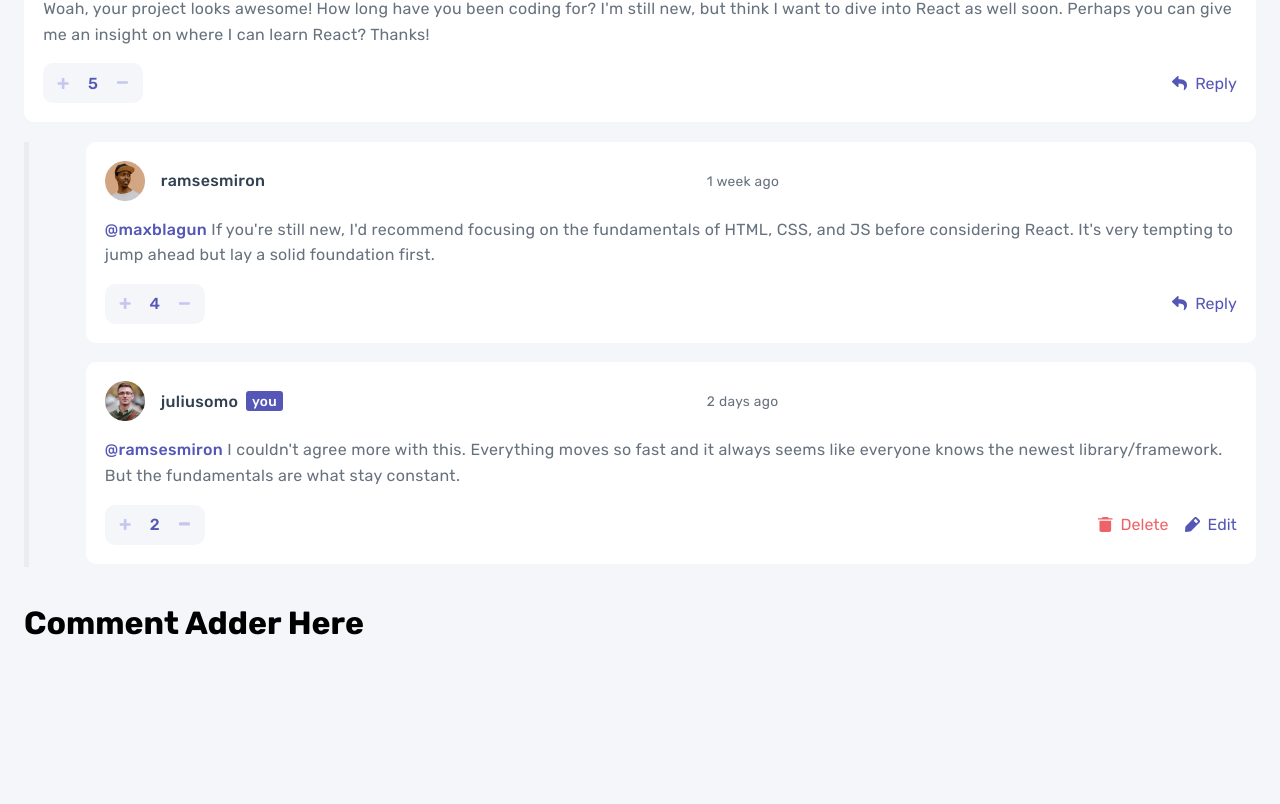
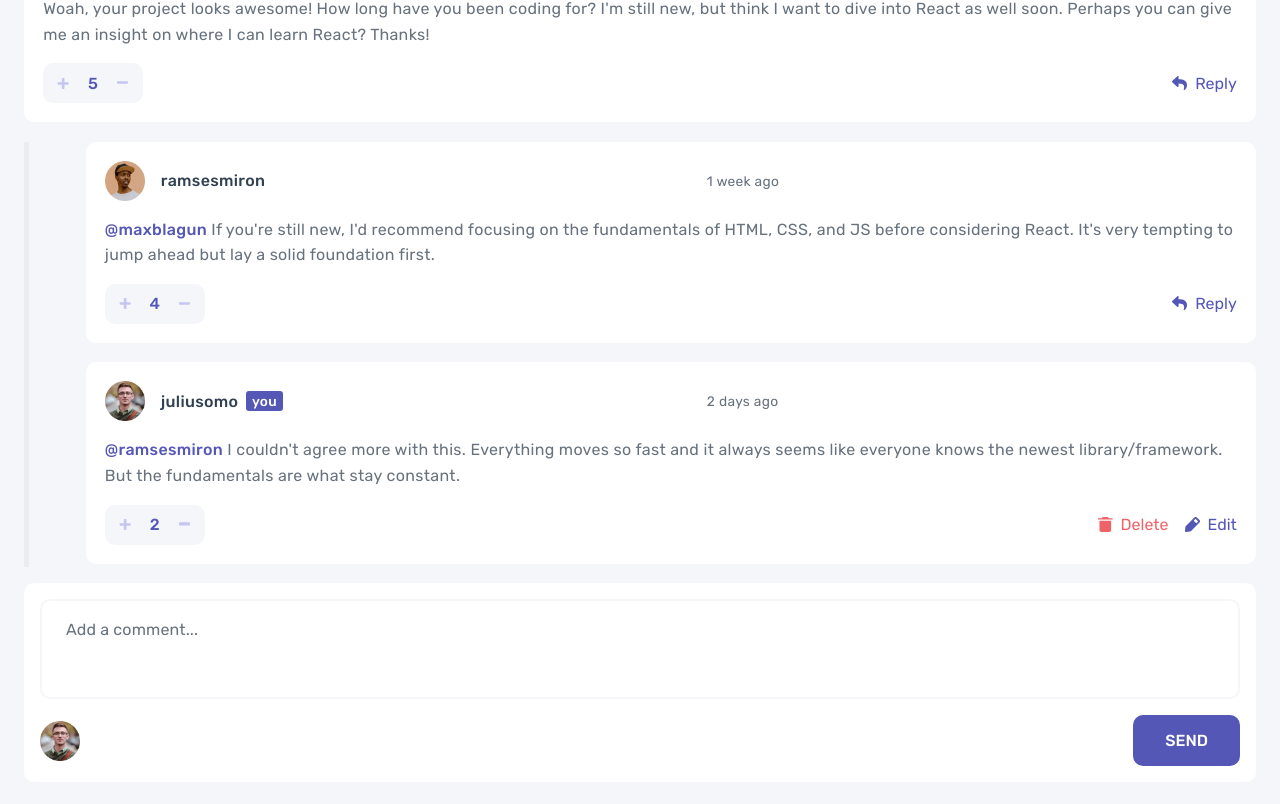
Before and after one commit to adriansseur/interactive-comments-section, a Next.js app: page / in a window 1280 px wide. Shown: the part 340-1144 px from the top of the page. Before the commit the page ends 1022 px from the top, so only its background shows below. Built offline with nearby package versions, Linux system fonts and the light colour scheme.

Commit message:
added comment adder

```diff
--- a/components/App.js
+++ b/components/App.js
@@ -3,11 +3,11 @@ import CommentAdder from "../components/CommentAdder"
 import CommentsViewer from "../components/CommentsViewer"
 
 
-export default function App({ data }) {
+export default function App({ data, setData }) {
     return (
         <div className={styles.appContainer}>
             <CommentsViewer data={data} />
-            <CommentAdder />
+            <CommentAdder data={data} setData={setData} />
         </div>
     )
 }
--- a/components/CommentAdder.js
+++ b/components/CommentAdder.js
@@ -1,5 +1,17 @@
-export default function CommentAdder() {
+import styles from '../styles/CommentAdder.module.css'
+import Image from 'next/image'
+
+export default function CommentAdder({data, setData}) {
     return (
-        <h1>Comment Adder Here</h1>
+        <div className={styles.commentAdderContainer}>
+              <Image
+                    src={data.currentUser.image.png}
+                    height={144}
+                    width={144}
+                    alt={data.currentUser.username}
+            />
+            <textarea className={styles.input} type="text" placeholder='Add a comment...'/>
+            <button className={styles.send}>SEND</button>
+        </div>
     )
 }
--- a/data/data.json
+++ b/data/data.json
@@ -1,7 +1,7 @@
 {
   "currentUser": {
     "image": {
-      "png": "./assets/avatars/image-juliusomo.png",
+      "png": "/assets/avatars/image-juliusomo.png",
       "webp": "./assets/avatars/image-juliusomo.webp"
     },
     "username": "juliusomo"
--- a/pages/index.js
+++ b/pages/index.js
@@ -17,7 +17,7 @@ export default function Home({ data }) {
         <link rel="icon" href="/favicon.ico" />
       </Head>
 
-      <App data={myData} />
+      <App data={myData} setData={setMyData} />
     </div>
   )
 }
--- /dev/null
+++ b/styles/CommentAdder.module.css
@@ -0,0 +1,53 @@
+.commentAdderContainer {
+    padding: 1rem;
+    background: white;
+    border-radius: 10px;
+    display: grid;
+    grid-template-areas:
+                        'input input'
+                        'image send';
+    grid-template-rows: 100px auto;
+    grid-template-columns: auto auto;
+    row-gap: 1rem;
+}
+
+.commentAdderContainer img { grid-area: image; }
+.input { grid-area: input; }
+.send { grid-area: send; }
+
+.commentAdderContainer img {
+    max-width: 40px !important;
+    max-height: 40px !important;
+    min-width: 40px !important;
+    min-height: 40px !important;
+    object-fit: contain;
+    margin: auto 0 !important;
+    justify-self: flex-start;
+}
+
+.input {
+    border: 2px solid var(--very-light-gray);
+    border-radius: 10px;
+    font-size: 100%;
+    resize: none;
+    padding: 1rem 1.5rem;
+    line-height: 1.6rem;
+    color: var(--grayish-blue);
+}
+
+.input::placeholder {
+    color: var(--grayish-blue);
+    letter-spacing: 0.01rem;
+}
+
+.send {
+    background: var(--moderate-blue);
+    color: white;
+    font-size: 100%;
+    font-weight: var(--medium);
+    width: fit-content;
+    justify-self: flex-end;
+    padding: 1rem 2rem;
+    border-radius: 10px;
+    border: none;
+}
```
